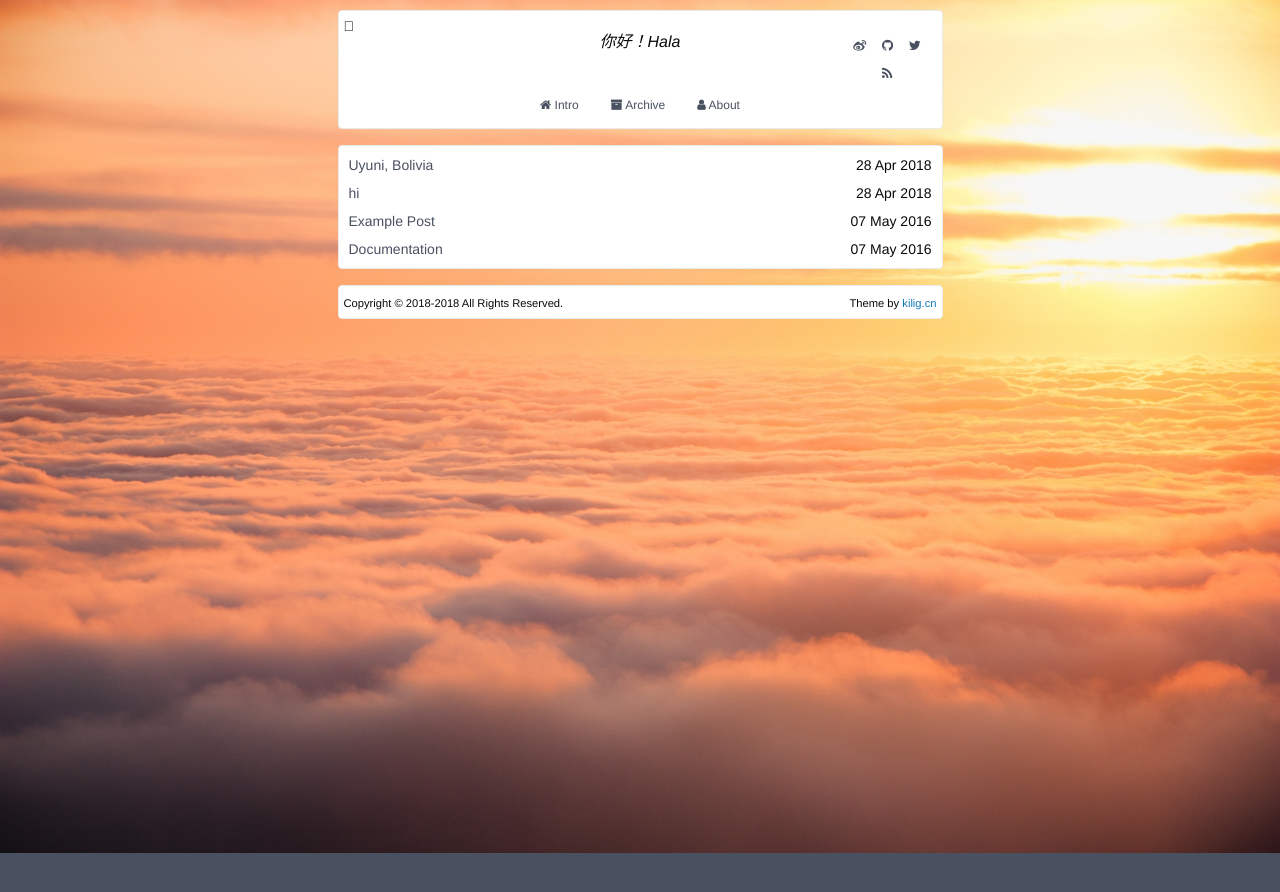
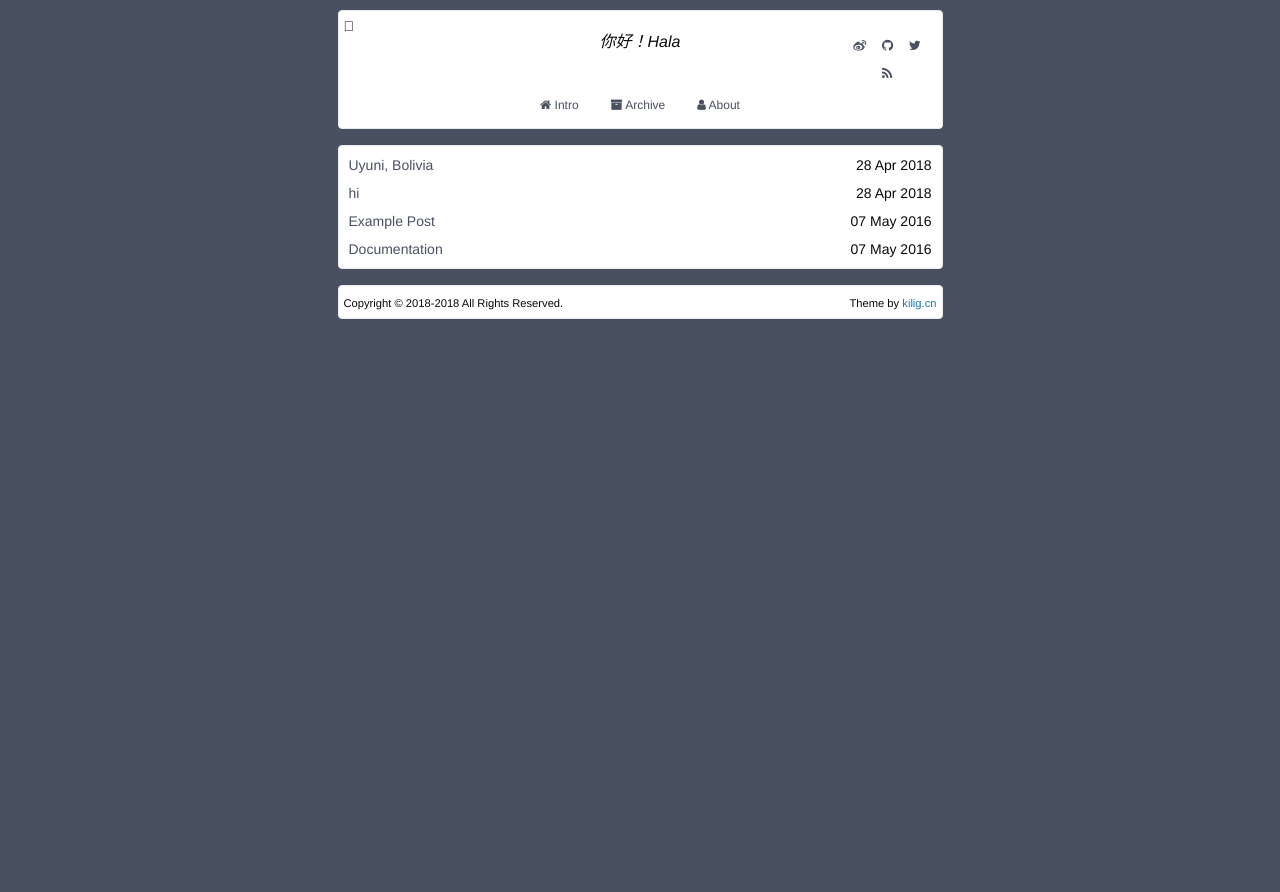
Before and after one commit to hadesleejs/hadesleejs.github.io, a Jekyll site: the page built from index.html, in a window 1280 px wide. Shown: the top 892 px of the page. Built offline with Jekyll 4.4.1, drawn with Linux system fonts in a browser that asks for light colours.

Commit message:
images failed

```diff
--- a/_layouts/base.html
+++ b/_layouts/base.html
@@ -13,9 +13,6 @@
     </head>
 
     <body>
-      <div style="position:absolute;z-index:-1;width:100%;height:100%;">
-            <img src="/images/photo-1522143804971-93c748148fbd.jpg" width="100%" height="100%" />
-      </div>
         <div class="grid-container fluid">
             <div class="grid-x">
                 <div class="large-6 large-offset-3 medium-10 medium-offset-1 small-12">
```
